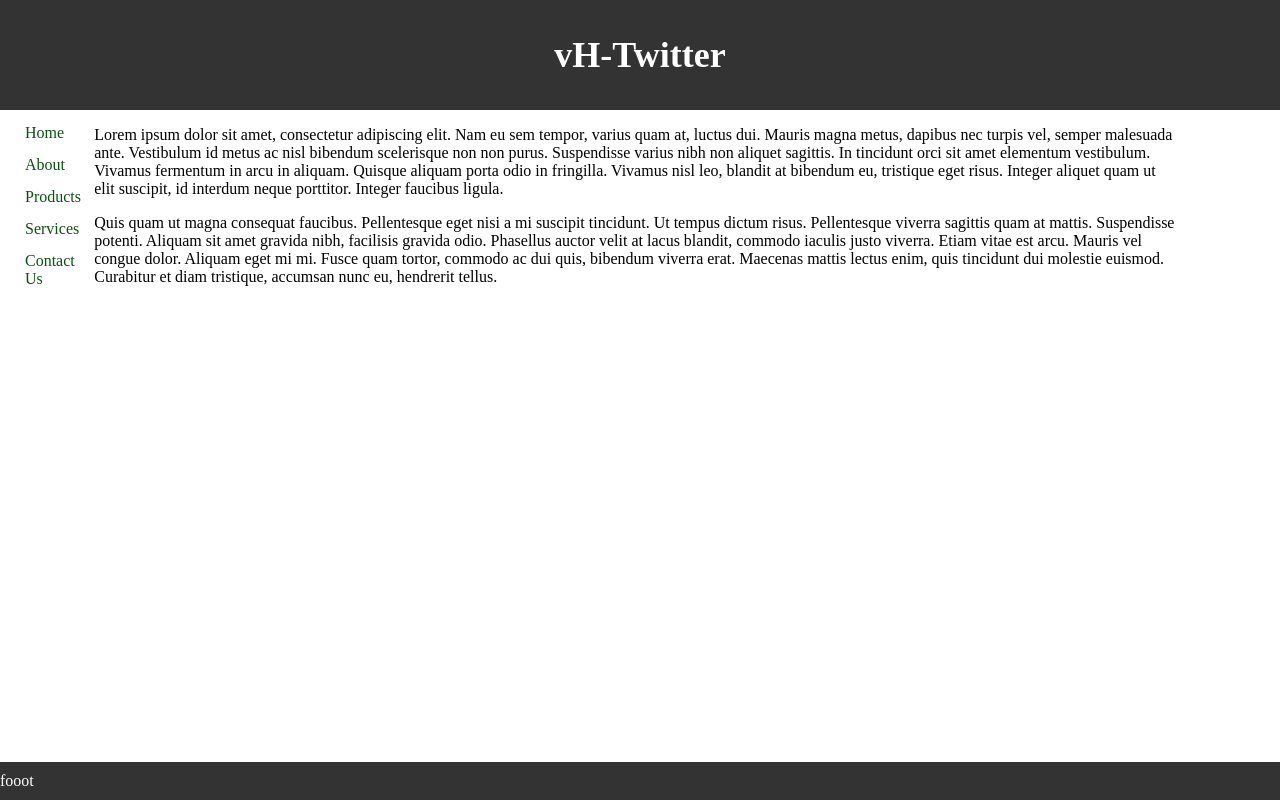
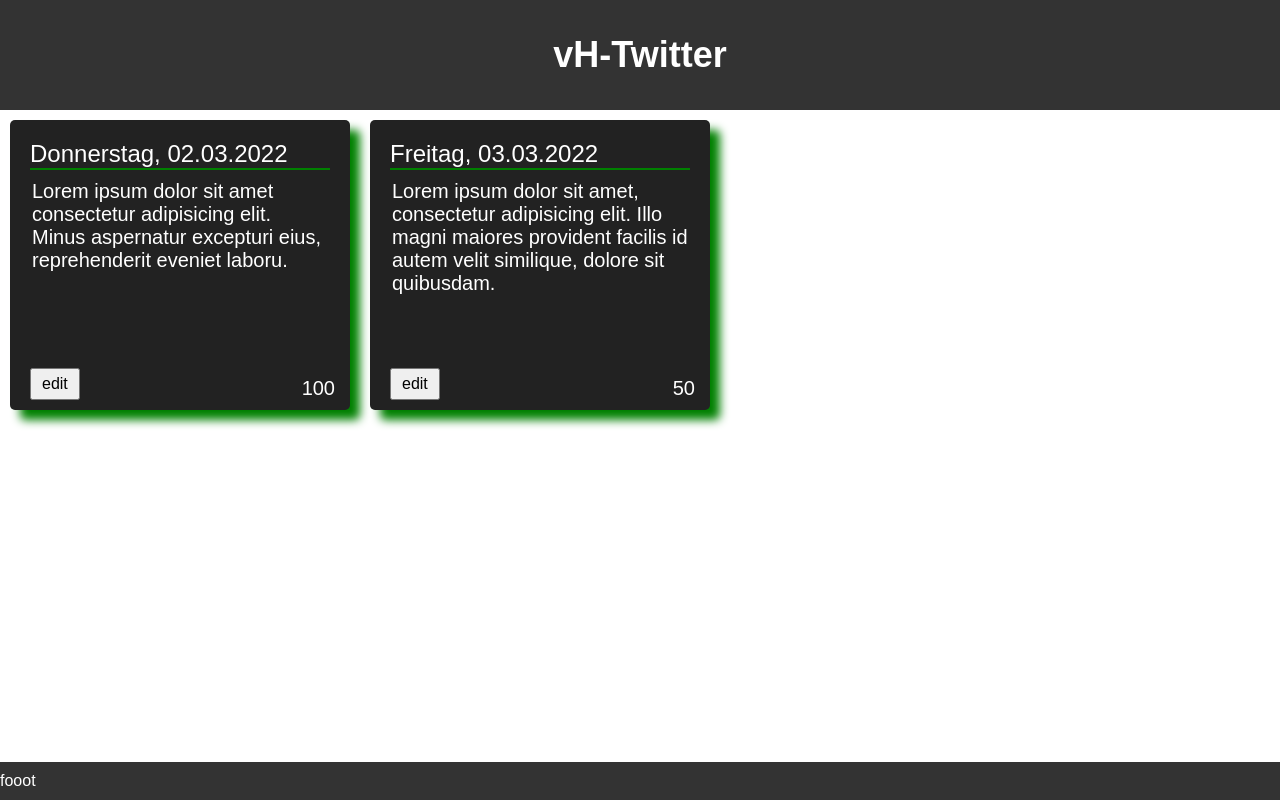
Before and after one commit to stefnef/vhitter, a plain HTML site: page ui/static/index.html in a window 1280 px wide. Drawn offline with Linux system fonts and the light colour scheme.

Commit message:
created card layout

```diff
--- a/ui/static/css/style.css
+++ b/ui/static/css/style.css
@@ -1,30 +1,33 @@
-
 /* Add some padding on document's body to prevent the content
     to go underneath the header and footer */
 
-    body{
+body {
     margin: 0px;
     border: 0;
     display: block;
+    font-family: Arial, Helvetica, sans-serif;
 }
 
-    .top, .footer{
+.top,
+.footer {
     width: 100%;
     background: #333;
     padding: 10px 0;
     color: #fff;
 }
+
 .top {
     top: 0;
     text-align: center;
     font-size: large;
 }
-    .footer{
+
+.footer {
     position: fixed;
     bottom: 0;
 }
 
-    .main{
+.main {
     width: 100%;
     margin: 0;
     display: flex;
@@ -42,9 +45,54 @@
 }
 
 /* Some more styles to beutify this example */
-    .nav-panel a{
+.nav-panel a {
     color: rgb(9, 82, 13);
     text-decoration: none;
     padding: 7px 25px;
     display: inline-block;
 }
+
+.card {
+    background-color: #222;
+    color: white;
+    margin: 10px 10px;
+    padding: 20px;
+    border-radius: 5px;
+    max-width: 300px;
+    height: 250px;
+    overflow: hidden;
+    font-size: 1.25rem;
+    position: relative;
+    box-shadow: 10px 10px 10px green;
+}
+
+.card-header {
+    margin-bottom: 10px;
+    font-size: 1.5rem;
+    border-bottom: 2px solid green;
+}
+
+.card-content {
+    padding: 0 2px;
+}
+
+.card-footer{
+    position: absolute;
+    bottom: 10px;
+}
+
+.card-chars {
+    right: 15px;
+}
+
+.card-edit-button {
+    padding: 5px 10px;
+    font-size: 1rem;
+    cursor: pointer;
+}
+
+.card-edit-button:hover {
+    font-size: 1rem;
+    color: white;
+    background-color: green;
+}
--- a/ui/static/index.html
+++ b/ui/static/index.html
@@ -1,29 +1,40 @@
 <!DOCTYPE html>
 <html lang="en">
+
 <head>
     <meta charset="UTF-8">
     <meta name="viewport" content="width=device-width, initial-scale=1.0">
     <link rel="stylesheet" href="css/style.css">
-    <title>Hello World</title>
+    <title>vH-Twitter</title>
 </head>
+
 <body>
 
     <div class="top" id="topDiv">
-       <h1>vH-Twitter</h1>
+        <h1>vH-Twitter</h1>
     </div>
     <div class="main" id="mainDiv">
-       <div class="nav-panel">
-            <a href="#">Home</a>
-            <a href="#">About</a>
-            <a href="#">Products</a>
-            <a href="#">Services</a>
-            <a href="#">Contact Us</a>
-       </div>
-       <div class="content-panel">
-        <p>Lorem ipsum dolor sit amet, consectetur adipiscing elit. Nam eu sem tempor, varius quam at, luctus dui. Mauris magna metus, dapibus nec turpis vel, semper malesuada ante. Vestibulum id metus ac nisl bibendum scelerisque non non purus. Suspendisse varius nibh non aliquet sagittis. In tincidunt orci sit amet elementum vestibulum. Vivamus fermentum in arcu in aliquam. Quisque aliquam porta odio in fringilla. Vivamus nisl leo, blandit at bibendum eu, tristique eget risus. Integer aliquet quam ut elit suscipit, id interdum neque porttitor. Integer faucibus ligula.</p>
-        <p>Quis quam ut magna consequat faucibus. Pellentesque eget nisi a mi suscipit tincidunt. Ut tempus dictum risus. Pellentesque viverra sagittis quam at mattis. Suspendisse potenti. Aliquam sit amet gravida nibh, facilisis gravida odio. Phasellus auctor velit at lacus blandit, commodo iaculis justo viverra. Etiam vitae est arcu. Mauris vel congue dolor. Aliquam eget mi mi. Fusce quam tortor, commodo ac dui quis, bibendum viverra erat. Maecenas mattis lectus enim, quis tincidunt dui molestie euismod. Curabitur et diam tristique, accumsan nunc eu, hendrerit tellus.</p>
+        <div class="content-panel">
+            <div class="card">
+                <div class="card-header">Donnerstag, 02.03.2022</div>
+                <div class="card-content">Lorem ipsum dolor sit amet consectetur adipisicing elit. Minus aspernatur
+                    excepturi eius, reprehenderit eveniet laboru.</div>
+                <div class="card-footer card-chars"><span class="card-chars-left">100</span></div>
+                <div class="card-footer card-edit"><button class="card-edit-button">edit</button></div>
+            </div>
+        </div>
+
+        <div class="content-panel">
+            <div class="card">
+                <div class="card-header">Freitag, 03.03.2022</div>
+                <div class="card-content">Lorem ipsum dolor sit amet, consectetur adipisicing elit. Illo magni maiores
+                    provident facilis id autem velit similique, dolore sit quibusdam.</div>
+                <div class="card-footer card-chars"><span class="card-chars-left">50</span></div>
+                <div class="card-footer card-edit"><button class="card-edit-button">edit</button></div>
+            </div>
         </div>
     </div>
     <div class="footer" id="footerDiv">fooot</div>
 </body>
+
 </html>
```
Lines whose indentation alone changed are shown as unchanged.
